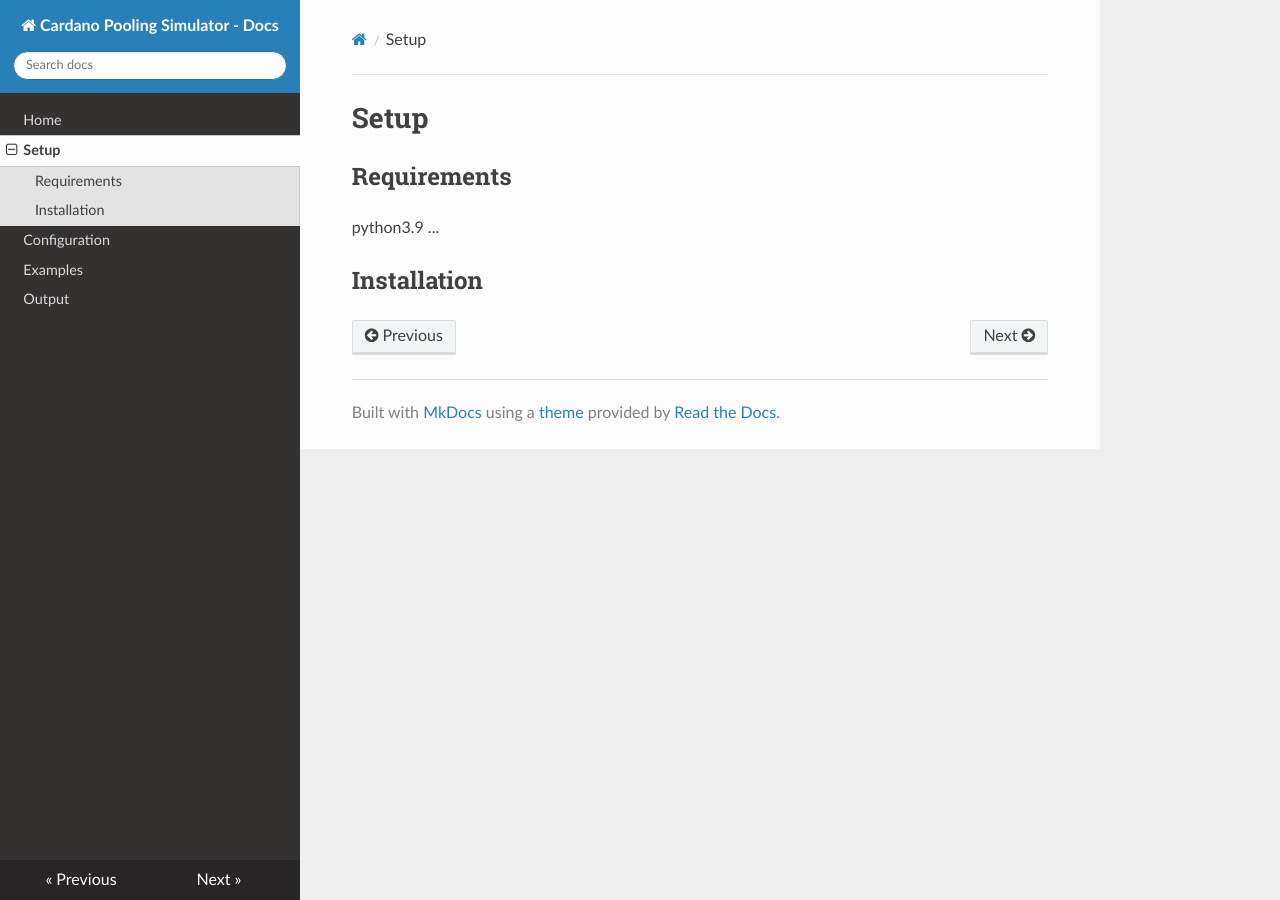
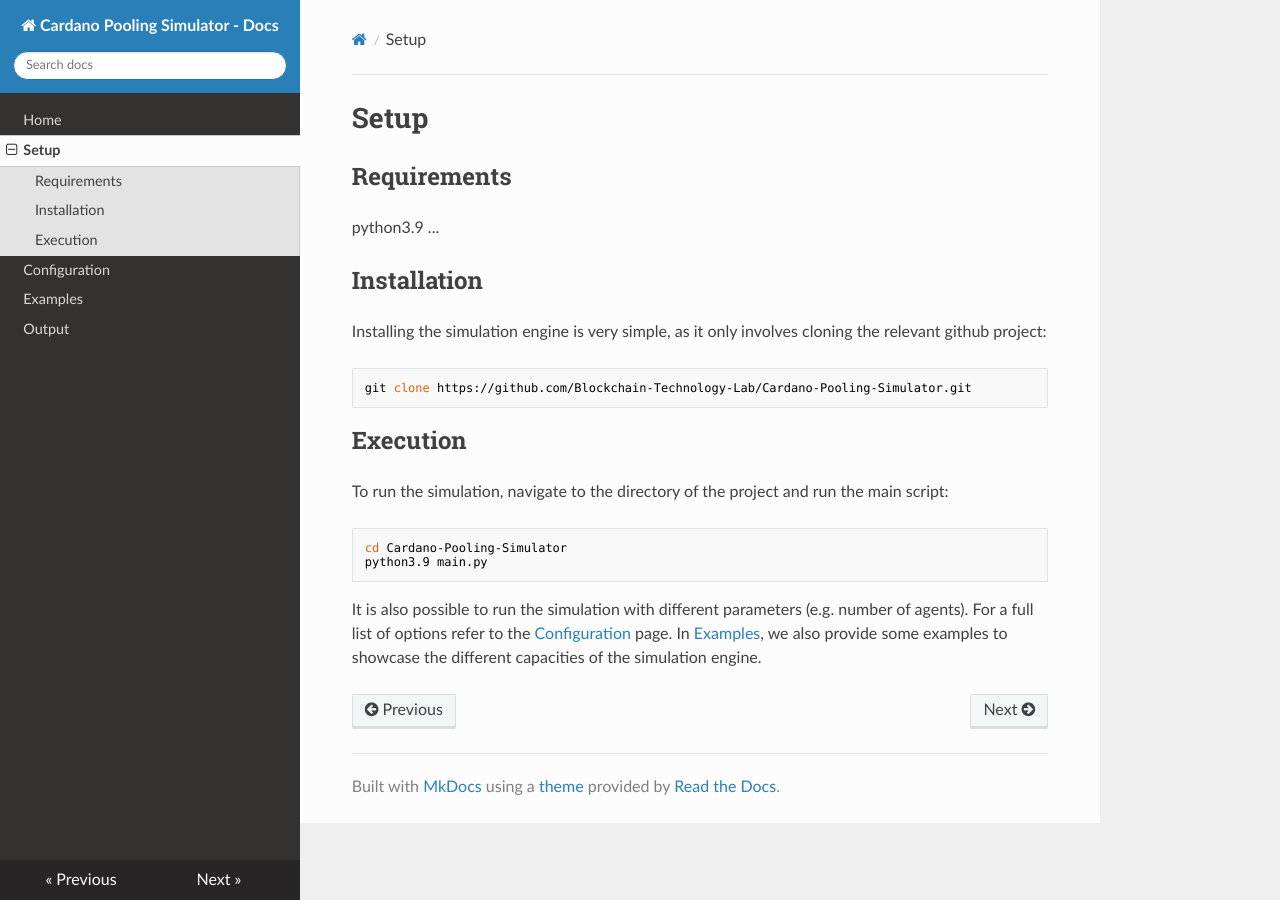
Before and after one commit to Blockchain-Technology-Lab/Rewards-Sharing-Simulation-Engine, an MkDocs documentation site: the page built from docs/setup.md, in a window 1280 px wide. Built offline with MkDocs 1.6.1, drawn with Linux system fonts in a browser that asks for light colours; nearby versions of some CDN libraries.

Commit message:
Add setup information

```diff
--- a/docs/setup.md
+++ b/docs/setup.md
@@ -6,3 +6,16 @@ python3.9
 
 
 ## Installation
+Installing the simulation engine is very simple, as it only involves cloning the relevant github project:
+
+    git clone https://github.com/Blockchain-Technology-Lab/Cardano-Pooling-Simulator.git
+
+## Execution
+To run the simulation, navigate to the directory of the project and run the main script:
+
+    cd Cardano-Pooling-Simulator
+    python3.9 main.py
+
+It is also possible to run the simulation with different parameters (e.g. number of agents). For a full list of options
+refer to the [Configuration](configuration.md) page. In [Examples](examples.md), we also provide some examples to
+showcase the different capacities of the simulation engine.
```
